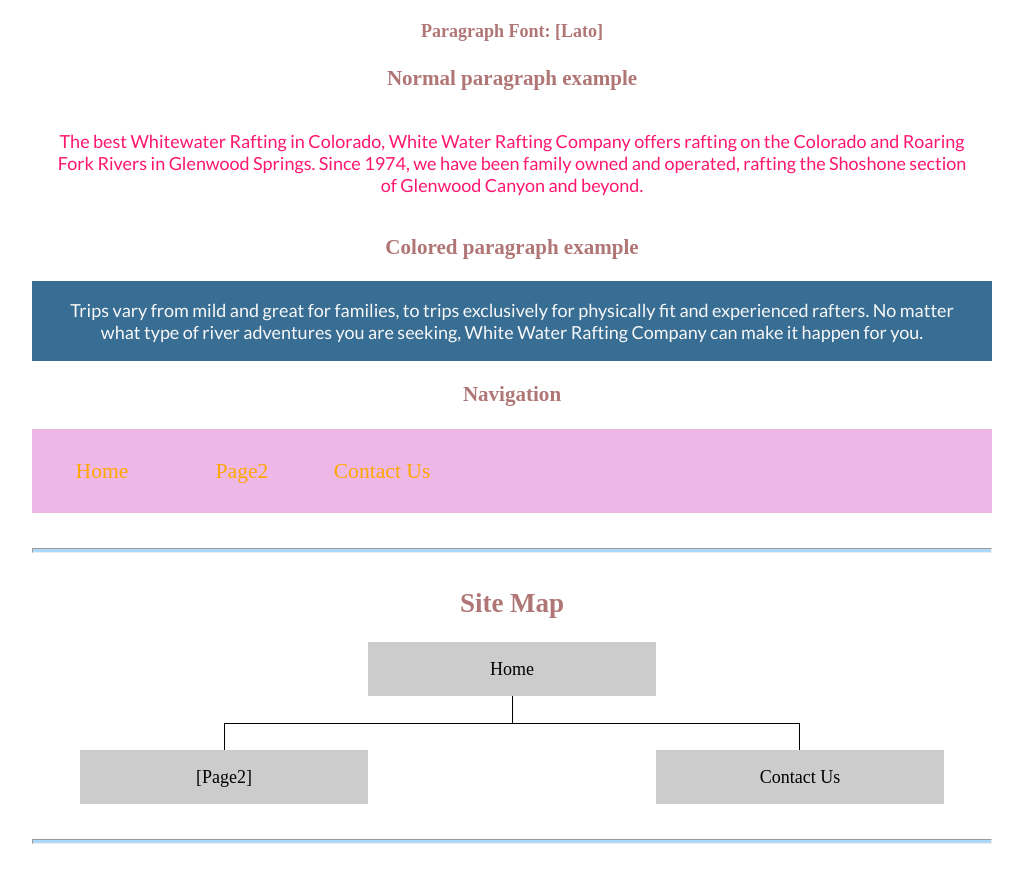
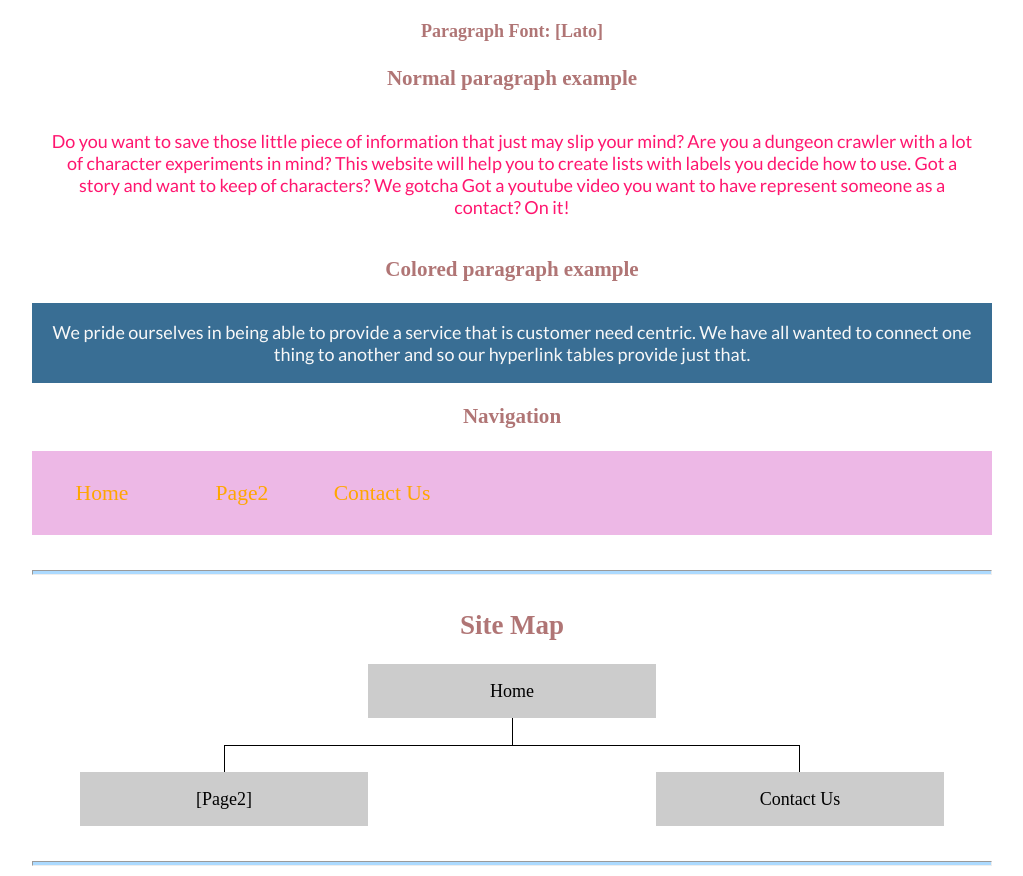
Before and after one commit to Orionthewriter/WDD-things, a plain HTML site: page White Water Rafting/site-plan-rafting.html in a window 1280 px wide. Shown: the part 1551-2427 px from the top of the page, without its empty margins (128-1151 px from the left). Drawn offline with Linux system fonts and the light colour scheme; a web font is replaced by a local one.

Commit message:
txt edit

```diff
--- a/White Water Rafting/site-plan-rafting.html
+++ b/White Water Rafting/site-plan-rafting.html
@@ -76,17 +76,16 @@
     </h4>
     <h3>Normal paragraph example</h3>
     <p>
-      The best Whitewater Rafting in Colorado, White Water Rafting Company
-      offers rafting on the Colorado and Roaring Fork Rivers in Glenwood
-      Springs. Since 1974, we have been family owned and operated, rafting the
-      Shoshone section of Glenwood Canyon and beyond.
+     Do you want to save those little piece of information that just may slip your mind?
+     Are you a dungeon crawler with a lot of character experiments in mind?
+     This website will help you to create lists with labels you decide how to use.
+     Got a story and want to keep of characters? We gotcha
+     Got a youtube video you want to have represent someone as a contact? On it!
     </p>
     <h3>Colored paragraph example</h3>
     <p class="colored">
-      Trips vary from mild and great for families, to trips exclusively for
-      physically fit and experienced rafters. No matter what type of river
-      adventures you are seeking, White Water Rafting Company can make it
-      happen for you.
+      We pride ourselves in being able to provide a service that is customer need centric.
+      We have all wanted to connect one thing to another and so our hyperlink tables provide just that.
     </p>
 
     <!-- ------------------------Step 13------------------------------ -->
```
